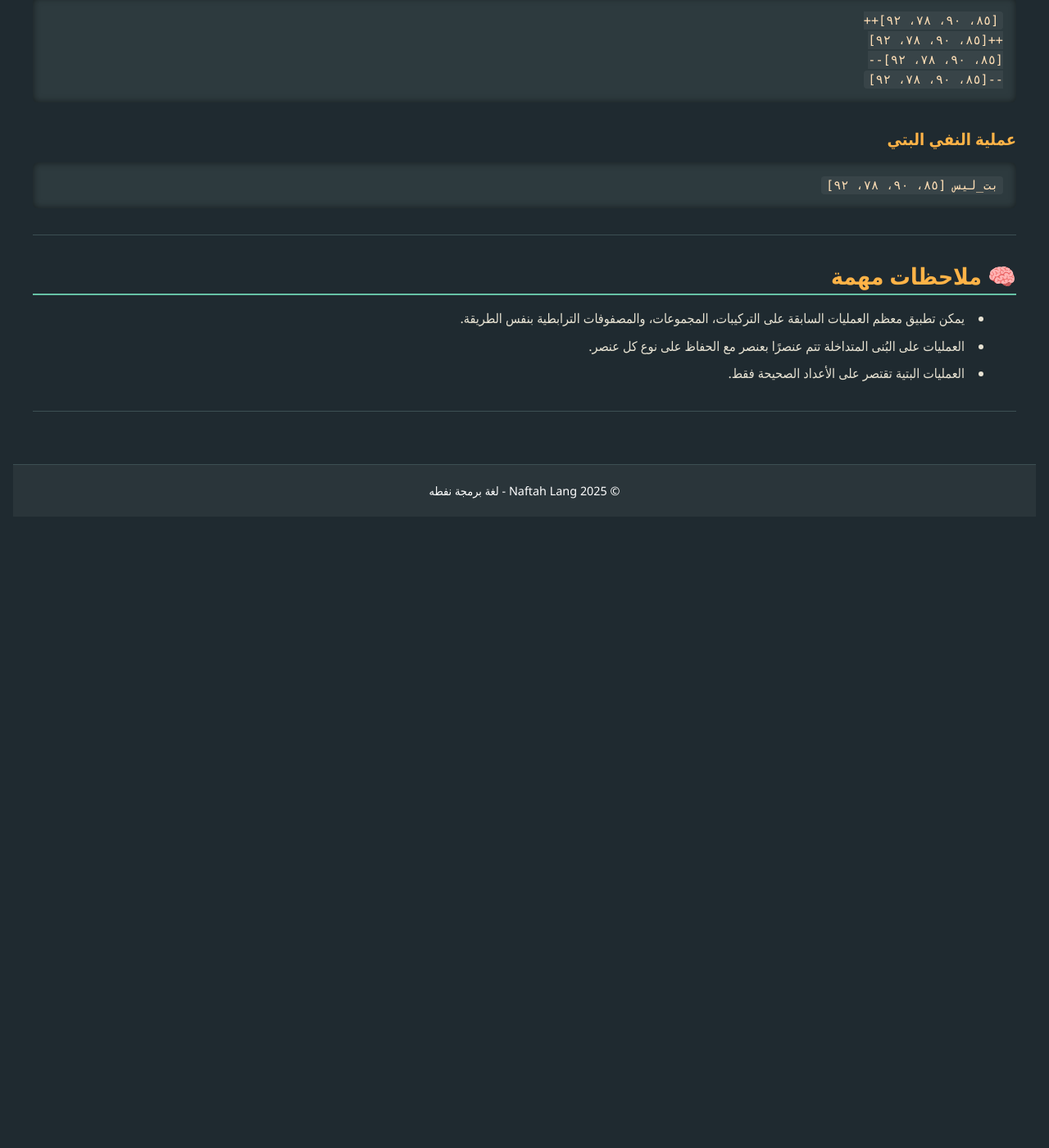
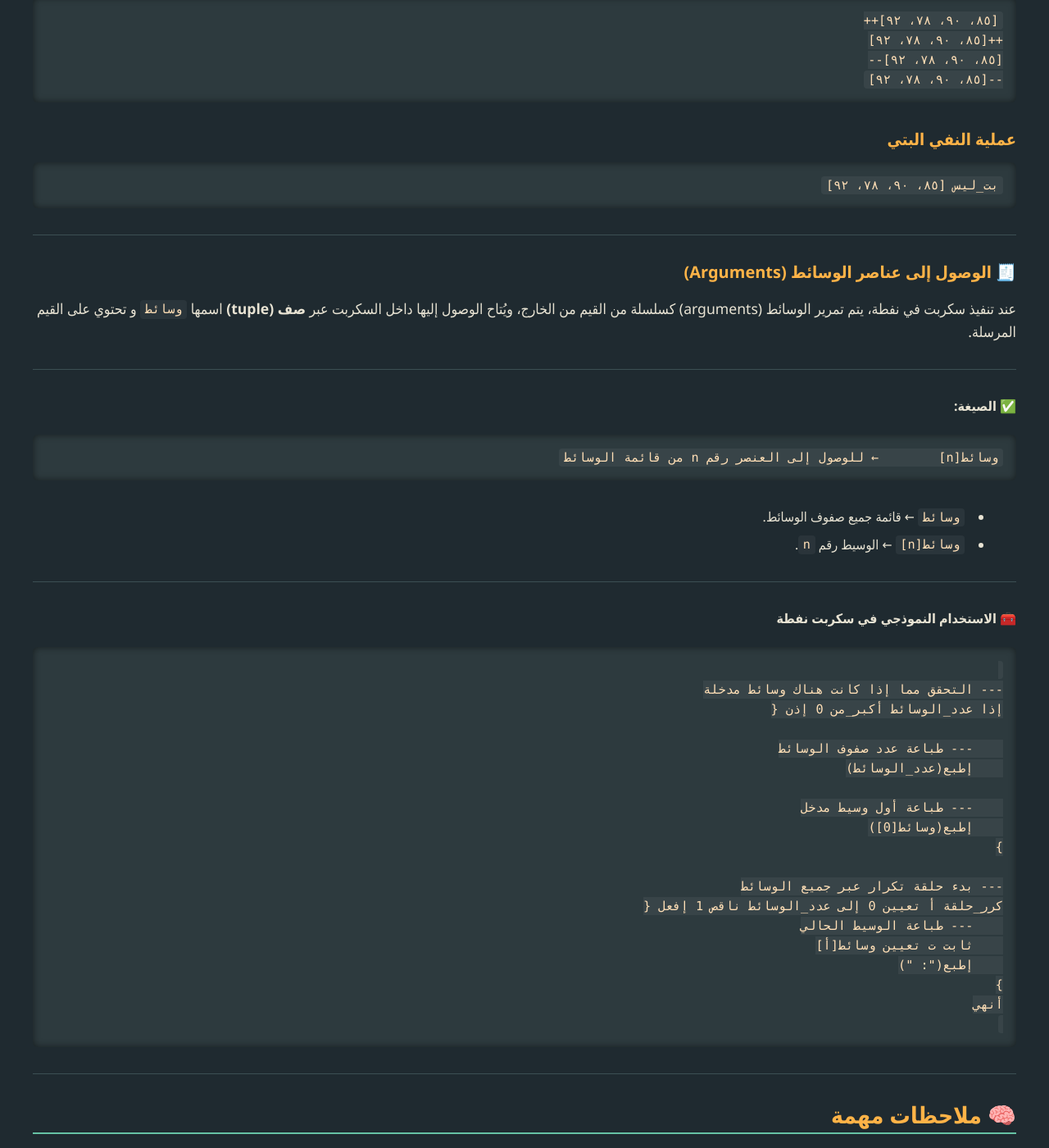
Before and after one commit to Chakib-DAII/Naftah, a Jekyll site: the page built from docs-site/language/03_collections.md, in a window 1280 px wide and 1400 px high, scrolled down 3136 px. Shown: the whole window at 82% size. Built offline with Jekyll 4.4.1, drawn with Linux system fonts in a browser that asks for light colours; before the commit the page ends 3766 px from its top, so only the background shows below that.

````diff
--- a/docs-site/_includes/language/03_collections.md
+++ b/docs-site/_includes/language/03_collections.md
@@ -129,6 +129,50 @@
 
 ---
 
+### 🧾 الوصول إلى عناصر الوسائط (Arguments)
+
+عند تنفيذ سكربت في نفطة، يتم تمرير الوسائط (arguments) كسلسلة من القيم من الخارج، ويُتاح الوصول إليها داخل السكربت عبر
+**صف (tuple)** اسمها `وسائط` و تحتوي على القيم المرسلة.
+
+---
+
+#### ✅ الصيغة:
+
+```naftah
+وسائط[n]        ← للوصول إلى العنصر رقم n من قائمة الوسائط
+```
+
+* `وسائط` ← قائمة جميع صفوف الوسائط.
+* `وسائط[n]` ← الوسيط رقم `n`.
+
+---
+
+#### 🧰 الاستخدام النموذجي في سكربت نفطة
+
+```naftah
+
+--- التحقق مما إذا كانت هناك وسائط مدخلة
+إذا عدد_الوسائط أكبر_من 0 إذن {
+
+    --- طباعة عدد صفوف الوسائط
+    إطبع(عدد_الوسائط)
+
+    --- طباعة أول وسيط مدخل
+    إطبع(وسائط[0])
+}
+
+--- بدء حلقة تكرار عبر جميع الوسائط
+كرر_حلقة أ تعيين 0 إلى عدد_الوسائط ناقص 1 إفعل {
+    --- طباعة الوسيط الحالي
+    ثابت ت تعيين وسائط[أ]
+    إطبع("{{أ}}: {{ت}}")
+}
+أنهي
+
+```
+
+---
+
 ## 🧠 ملاحظات مهمة
 
 * يمكن تطبيق معظم العمليات السابقة على التركيبات، المجموعات، والمصفوفات الترابطية بنفس الطريقة.
````
